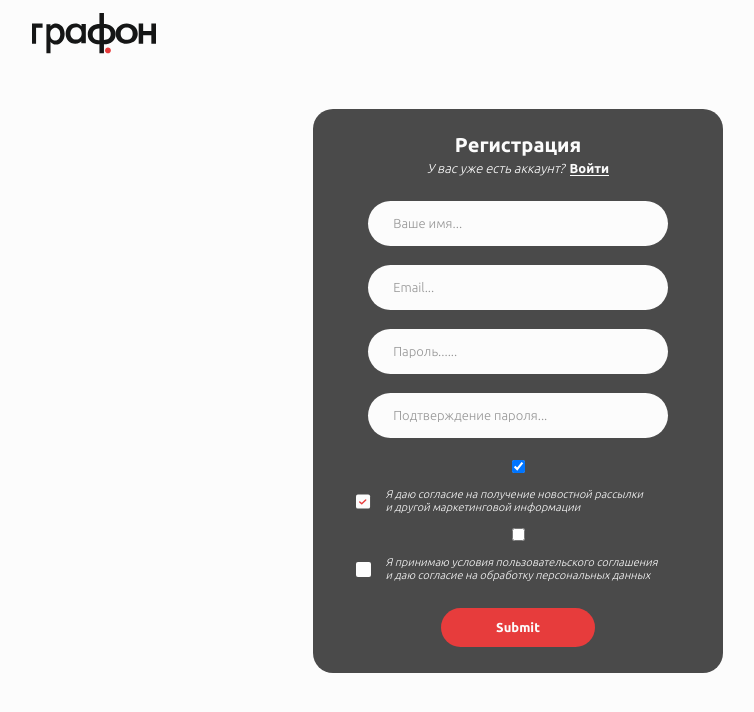
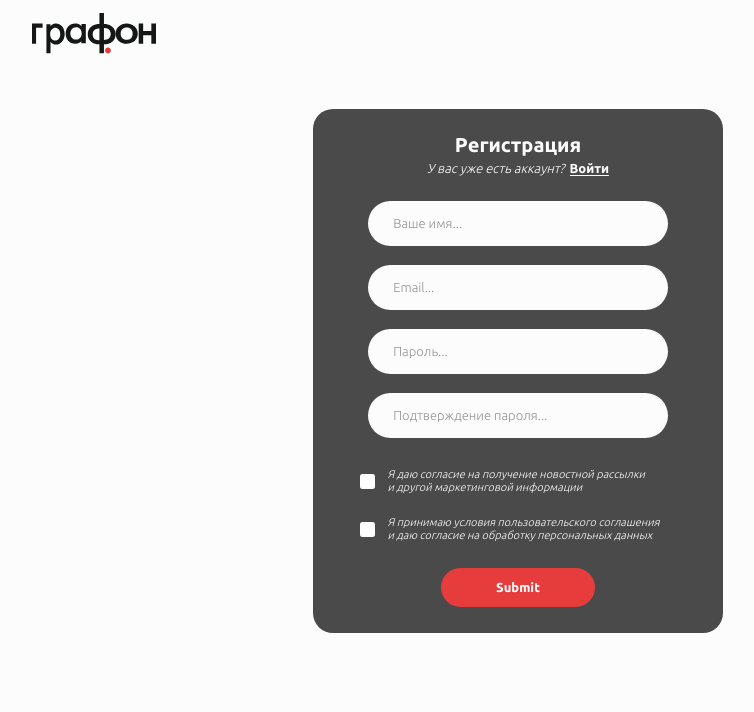
Before and after one commit to Kataiii/ConfiguratorFrontend, a React app: page /login/register/user in a window 1280 px wide. Shown: the top 712 px of the page, without its empty margins (122-876 px from the left). Built offline with nearby package versions, Linux system fonts and the light colour scheme.

Commit message:
fix form, add useForm

```diff
--- a/src/shared/ui/FormPart/CheckboxForm.tsx
+++ b/src/shared/ui/FormPart/CheckboxForm.tsx
@@ -1,56 +1,14 @@
 import styles from "./css/InputForm.module.css"
-import ActiveChecbox from "../../../assets/icons/icon_checkbox-active.svg"
-import NotActiveCheckbox from "../../../assets/icons/icon-checkbox-not-active.svg"
-import { IFormRegUser } from "./FormVersionTwo";
-import { useState } from "react";
 
 interface ICheckboxFormProps {
-    ischecked: boolean,
-    content: string,
-    state : IFormRegUser,
-    setState : React.Dispatch<React.SetStateAction<IFormRegUser>>,
-    name : string
+    content: string
 }
 
-const CheckboxForm = (props : ICheckboxFormProps) => {
-    const [stateChecked, setStateChecked] = useState({
-        check : props.ischecked
-    })
-
-    const onClickHandler = () => {
-        setStateChecked({
-            ...stateChecked, check : !stateChecked.check
-        })
-        if(props.name == "isCheckedMailing"){
-            props.setState({
-                ...props.state, isCheckedMailing : !props.state.isCheckedMailing
-            })
-        }
-
-        if(props.name == "isCheckedUserAgreement"){
-            props.setState({
-                ...props.state, isCheckedUserAgreement : !props.state.isCheckedUserAgreement
-            })
-        }
-
-    }
+const CheckboxForm = (props: ICheckboxFormProps) => {
 
     return (
-        <div className={styles.CheckboxDiv}>
-            <div className={styles.CheckboxDivWrap}>
-                {
-                    props.ischecked
-                    ?
-                    <div className={styles.CheckBoxWrapImg}>
-                        <img className={styles.CheckBoxImg} src={ActiveChecbox} alt="active-checkbox" onClick={onClickHandler}></img>
-                    </div>
-                    :
-                    <div className={styles.CheckBoxWrapImg}>
-                        <img className={styles.CheckBoxImg} src={NotActiveCheckbox} alt="not-active-checkbox" onClick={onClickHandler}></img>
-                    </div>
-                }
-                <p className={styles.CheckboxContent} dangerouslySetInnerHTML={{ __html: props.content }}></p>
-            </div>
+        <div>
+            <p className={styles.CheckboxContent} dangerouslySetInnerHTML={{ __html: props.content }}></p>
         </div>
     )
 }
--- a/src/shared/ui/FormPart/FormVersionTwo.tsx
+++ b/src/shared/ui/FormPart/FormVersionTwo.tsx
@@ -1,12 +1,11 @@
 import { yupResolver } from "@hookform/resolvers/yup";
-import { useForm } from "react-hook-form";
+import { Controller, useForm } from "react-hook-form";
 import { object, string, boolean } from "yup";
 import { ValidationHelper } from "../../common/ValidationHelper";
 import styles from "./css/InputForm.module.css"
 import styleBtn from "../../../app/App.module.css"
 import ErrorForm from "./ErrorForm";
 import CheckboxForm from "./CheckboxForm";
-import { useState } from "react";
 
 type FormValues = {
     firstName: string;
@@ -46,30 +45,23 @@ const schema = object().shape({
     })
 });
 
-export interface IFormRegUser {
-    isCheckedMailing: boolean,
-    isCheckedUserAgreement: boolean
-    failAuth: boolean
-}
-
 export default function FormVersionTwo() {
-    const [registState, setLoginState] = useState<IFormRegUser>({
-        isCheckedMailing: true,
-        isCheckedUserAgreement: false,
-        failAuth: true
-    })
+    const formApi = useForm<FormValues>({
+        mode: 'onChange',
+        resolver: yupResolver(schema)
+    });
 
     const {
-        register,
         handleSubmit,
-        formState: { errors }
-    } = useForm<FormValues>({
-        resolver: yupResolver(schema)
-    });
+        formState: { errors },
+        control,
+        clearErrors,
+        register
+    } = formApi;
+
     const onSubmit = handleSubmit(
         (data) => {
             console.log(JSON.stringify(data));
-            console.log(registState)
         }
     );
 
@@ -77,19 +69,6 @@ export default function FormVersionTwo() {
     const styleEmail = errors?.email ? styles.FormInputEr : styles.FormInput;
     const stylePassword = errors?.password ? styles.FormInputEr : styles.FormInput;
     const styleRepPassword = errors?.repeatPassword ? styles.FormInputEr : styles.FormInput;
-
-    const onClickMailHandler = () => {
-        setLoginState({
-            ...registState, isCheckedMailing: !registState.isCheckedMailing
-        })
-    }
-
-    const onClickAgreementHandler = () => {
-        setLoginState({
-            ...registState, isCheckedUserAgreement: !registState.isCheckedUserAgreement
-        })
-    }
-
 
     return (
         <div className="App">
@@ -114,7 +93,7 @@ export default function FormVersionTwo() {
                     <input className={stylePassword}
                         type="password"
                         {...register("password")}
-                        placeholder="Пароль......"
+                        placeholder="Пароль..."
                     />
                     {errors?.password &&
                         <ErrorForm errorcontent={(typeof errors.password.message == 'string') ? errors.password.message : ""}></ErrorForm>
@@ -132,28 +111,29 @@ export default function FormVersionTwo() {
                     }
                 </div>
 
-
-
                 <div className={styles.DivWrapCheckbox}>
                     <div className={styles.FormDivWrapError}>
-                        <input type="checkbox" {...register("isCheckedMailing")} onClick={onClickMailHandler} checked={registState.isCheckedMailing} />
-
-                        <CheckboxForm ischecked={registState.isCheckedMailing}
-                            content="Я даю согласие на получение новостной рассылки </br> и другой маркетинговой информации"
-                            state={registState}
-                            setState={setLoginState}
-                            name="isCheckedMailing" />
+                        <div className={styles.CheckboxDiv}>
+                            <div className={styles.CheckboxWrapper}>
+                                <input type='checkbox' className={styles.FormCheckbox} {...register('isCheckedMailing')}></input>
+                            </div>
+                            <CheckboxForm
+                                content="Я даю согласие на получение новостной рассылки </br> и другой маркетинговой информации"
+                            />
+                        </div>
                     </div>
                     <div className={styles.FormDivWrapError}>
-                        <input type="checkbox" {...register("isCheckedUserAgreement")} onClick={onClickAgreementHandler} checked={registState.isCheckedUserAgreement} />
-                        <CheckboxForm {...register("isCheckedUserAgreement")} ischecked={registState.isCheckedUserAgreement}
-                            content="Я принимаю условия пользовательского соглашения </br> и даю согласие на обработку персональных данных"
-                            state={registState}
-                            setState={setLoginState}
-                            name="isCheckedUserAgreement" />
-                        {errors?.isCheckedUserAgreement &&
-                            <ErrorForm errorcontent={(typeof errors.isCheckedUserAgreement.message == 'string') ? errors.isCheckedUserAgreement.message : ""}></ErrorForm>
-                        }
+                        <div className={styles.CheckboxDiv}>
+                            <div className={styles.CheckboxWrapper}>
+                                <input type='checkbox' className={styles.FormCheckbox} {...register('isCheckedUserAgreement')}></input>
+                            </div>
+                            <CheckboxForm
+                                content="Я принимаю условия пользовательского соглашения </br> и даю согласие на обработку персональных данных"
+                            />
+                            {errors?.isCheckedUserAgreement &&
+                                <ErrorForm errorcontent={(typeof errors.isCheckedUserAgreement.message == 'string') ? errors.isCheckedUserAgreement.message : ""}></ErrorForm>
+                            }
+                        </div>
                     </div>
                 </div>
 
--- a/src/shared/ui/FormPart/css/InputForm.module.css
+++ b/src/shared/ui/FormPart/css/InputForm.module.css
@@ -1,4 +1,4 @@
-.FormInput{
+.FormInput {
     display: block;
     width: 65%;
     background: #FCFCFC;
@@ -14,15 +14,15 @@
     margin: 0 auto 5%;
 }
 
-.FormInput::placeholder{
+.FormInput::placeholder {
     color: rgba(49, 49, 49, 0.5);
 }
 
-.FormInputEr::placeholder{
+.FormInputEr::placeholder {
     color: #E73C3C;
 }
 
-.FormInputEr{
+.FormInputEr {
     display: block;
     width: 65%;
     background: #FCFCFC;
@@ -38,11 +38,11 @@
     margin: 0 auto 5%;
 }
 
-.FormDivWrapError{
+.FormDivWrapError {
     position: relative;
 }
 
-.FormErrorWrap{
+.FormErrorWrap {
     width: 400px;
     position: absolute;
     top: 20px;
@@ -51,7 +51,7 @@
     justify-content: left;
 }
 
-.FormError{
+.FormError {
     display: flex;
     background: #313131;
     border-radius: 0px 11px 11px 11px;
@@ -59,12 +59,12 @@
     z-index: 100;
 }
 
-.FormErrorImg{
+.FormErrorImg {
     display: block;
     margin-right: 7px;
 }
 
-.FormErrorContent{
+.FormErrorContent {
     display: block;
     font-family: 'Ubuntu';
     font-style: normal;
@@ -73,17 +73,18 @@
     color: #FFFFFF;
 }
 
-.CheckboxDiv{
+.CheckboxDiv {
     width: 325px;
     margin: 0 auto;
+    display: flex;
 }
 
-.CheckboxDivWrap{
+.CheckboxDivWrap {
     display: flex;
     justify-content: start;
 }
 
-.CheckboxContent{
+.CheckboxContent {
     display: block;
     text-align: start;
     font-family: 'Ubuntu';
@@ -94,19 +95,62 @@
     color: #FCFCFC;
 }
 
-.CheckBoxWrapImg{
+.CheckBoxWrapImg {
     display: flex;
     flex-direction: column;
     justify-content: center;
     margin-right: 15px;
 }
 
-.CheckBoxImg{
+.CheckBoxImg {
     display: block;
     width: 15px;
     height: 15px;
 }
 
-.DivWrapCheckbox{
+.DivWrapCheckbox {
     margin-bottom: 15px;
 }
+
+.FormCheckbox {
+    height: 15px;
+    width: 15px;
+    position: relative;
+    cursor: pointer;
+    margin-right: 13px;
+    display: block;
+}
+
+.FormCheckbox:before {
+    content: "";
+    display: block;
+    position: absolute;
+    width: 15px;
+    height: 15px;
+    top: 0;
+    left: 0;
+    border: none;
+    border-radius: 3px;
+    background-color: white;
+}
+.FormCheckbox:checked:after {
+    content: "";
+    display: block;
+    width: 3px;
+    height: 6px;
+    border: 1.5px solid #E73C3C;
+    /*border-radius: 10%;*/
+    border-width: 0 2px 2px 0;
+    -webkit-transform: rotate(45deg);
+    -ms-transform: rotate(45deg);
+    transform: rotate(45deg) translateY(-50%) translateX(-50%);
+    position: absolute;
+    top: 8px;
+    left: 4.5px;
+}
+
+.CheckboxWrapper{
+    display: flex;
+    flex-direction: column;
+    justify-content: center;
+}
```
